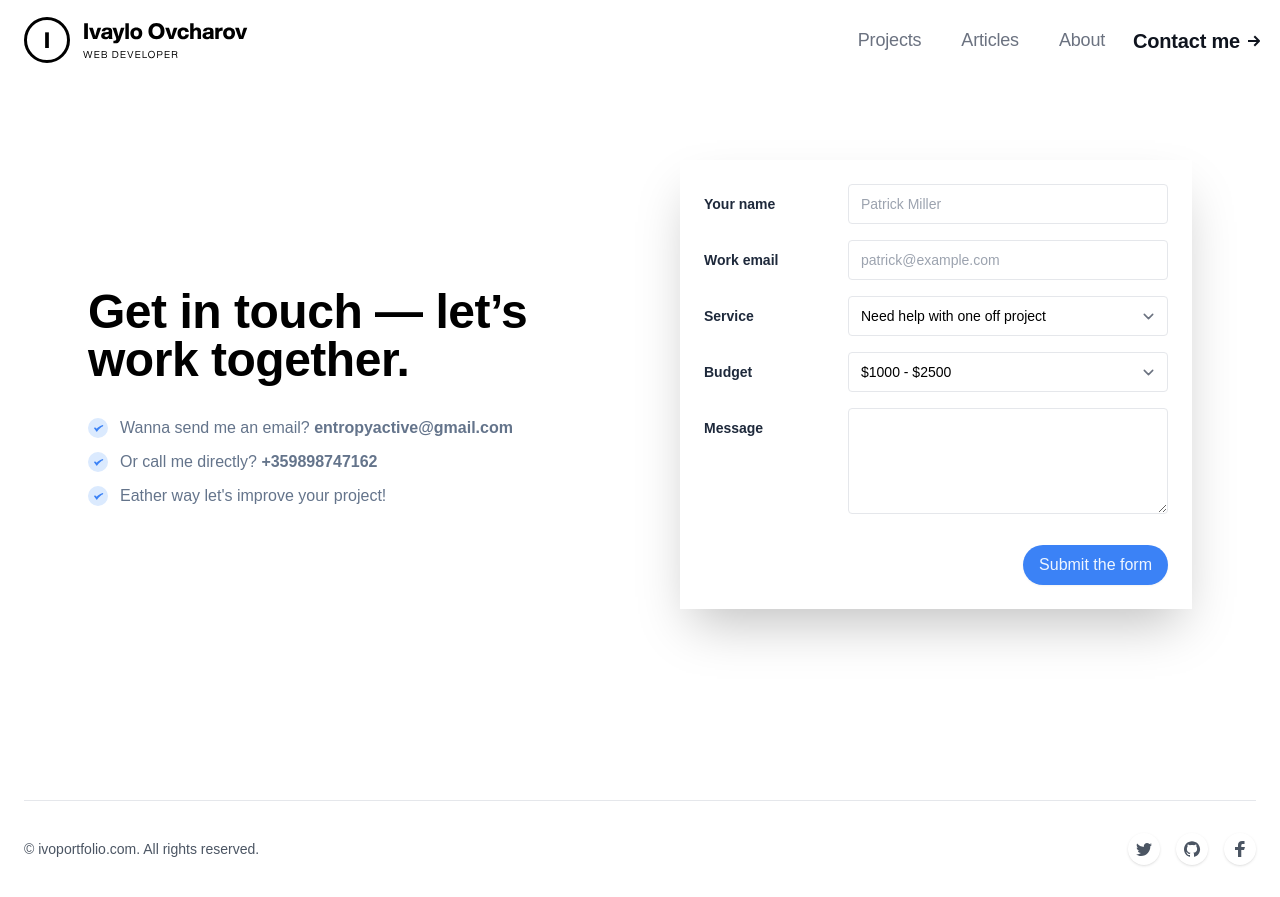
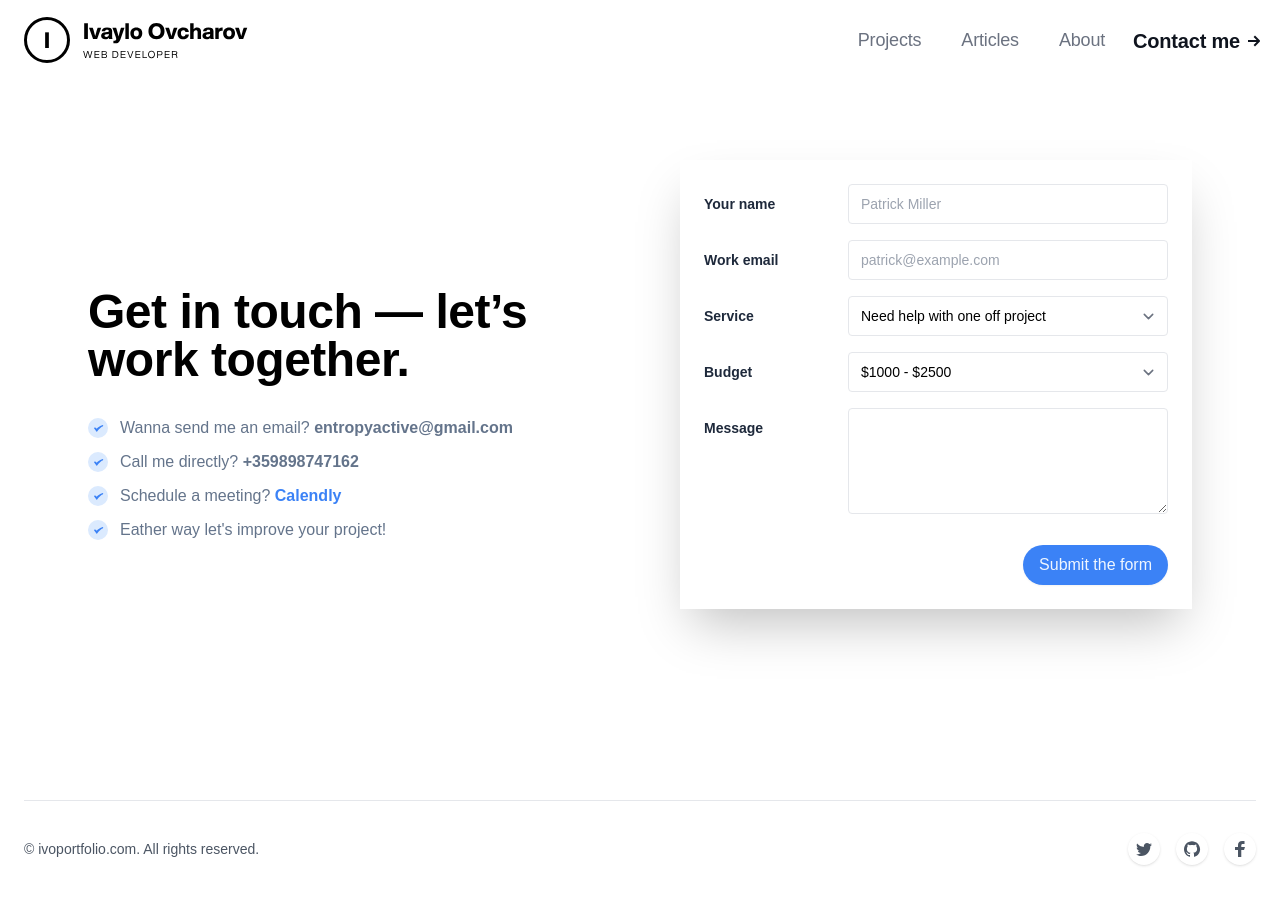
Before and after one commit to IvayloEntropy/ivo-portfolio, a Vue app: page /contacts in a window 1280 px wide. Built offline with nearby package versions, Linux system fonts and the light colour scheme.

Commit message:
okay a little more

```diff
--- a/src/components/home/HomeHero.vue
+++ b/src/components/home/HomeHero.vue
@@ -31,7 +31,9 @@
             >
               <PLinkButton>View Projects</PLinkButton>
               <span class="mx-2 text-xl">or</span>
-              <PLinkButton>Read About me</PLinkButton>
+              <PLinkButton href="https://calendly.com/ivoovcharov/30min"
+                >Schedule a meeting</PLinkButton
+              >
             </div>
           </div>
           <img
--- a/src/components/shared/PLinkButton.vue
+++ b/src/components/shared/PLinkButton.vue
@@ -3,6 +3,7 @@ const props = defineProps({
   link: { type: String, default: "" },
   classes: { type: String, default: "" },
   size: { type: String, default: "sm" },
+  href: { type: String, default: "" },
 })
 
 const sizes = {
@@ -11,7 +12,19 @@ const sizes = {
 }
 </script>
 <template>
-  <router-link :to="link" class="base_link" :class="classes + sizes[size].class"
+  <a
+    v-if="href"
+    target="_blank"
+    :href="href"
+    :class="classes + sizes[size].class"
+    class="base_link"
+    ><slot
+  /></a>
+  <router-link
+    v-else
+    :to="link"
+    class="base_link"
+    :class="classes + sizes[size].class"
     ><slot
   /></router-link>
 </template>
--- a/src/views/Contacts.vue
+++ b/src/views/Contacts.vue
@@ -43,7 +43,30 @@
                           d="M15.335 7.933 14.87 7c-4.025 1.167-6.067 3.733-6.067 3.733l-1.867-1.4-.933.934L8.802 14c2.158-4.025 6.533-6.067 6.533-6.067Z"
                         />
                       </svg>
-                      <span>Or call me directly? <b>+359898747162</b></span>
+                      <span>Call me directly? <b>+359898747162</b></span>
+                    </li>
+                    <li class="flex items-center text-left">
+                      <svg
+                        class="mr-3 shrink-0"
+                        width="20"
+                        height="20"
+                        xmlns="http://www.w3.org/2000/svg"
+                      >
+                        <circle class="fill-blue-100" cx="10" cy="10" r="10" />
+                        <path
+                          class="fill-blue-500"
+                          d="M15.335 7.933 14.87 7c-4.025 1.167-6.067 3.733-6.067 3.733l-1.867-1.4-.933.934L8.802 14c2.158-4.025 6.533-6.067 6.533-6.067Z"
+                        />
+                      </svg>
+                      <span
+                        >Schedule a meeting?
+                        <a
+                          class="font-bold text-blue-500"
+                          href="https://calendly.com/ivoovcharov/30min"
+                          target="_blank"
+                          >Calendly</a
+                        ></span
+                      >
                     </li>
                     <li class="flex items-center text-left">
                       <svg
```
